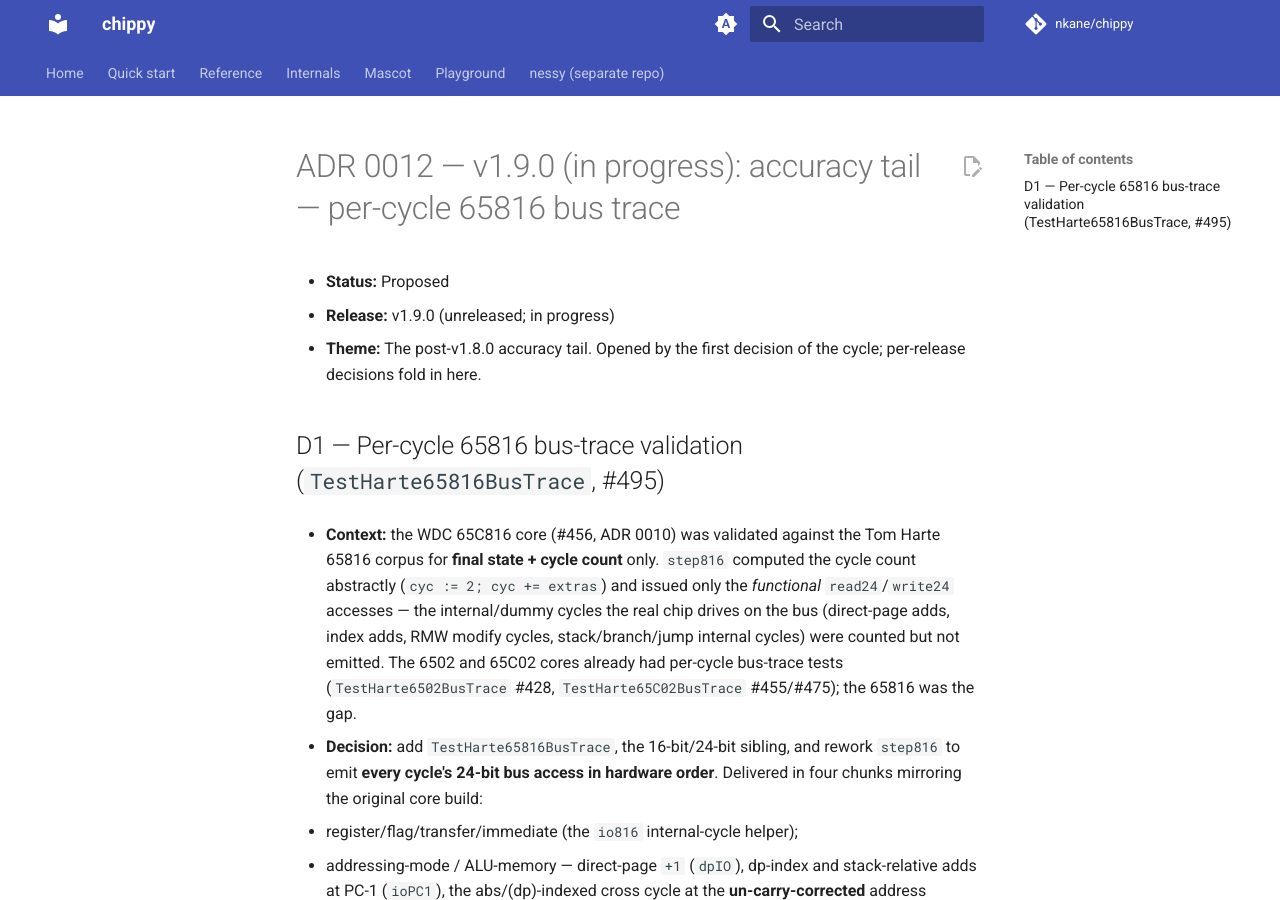
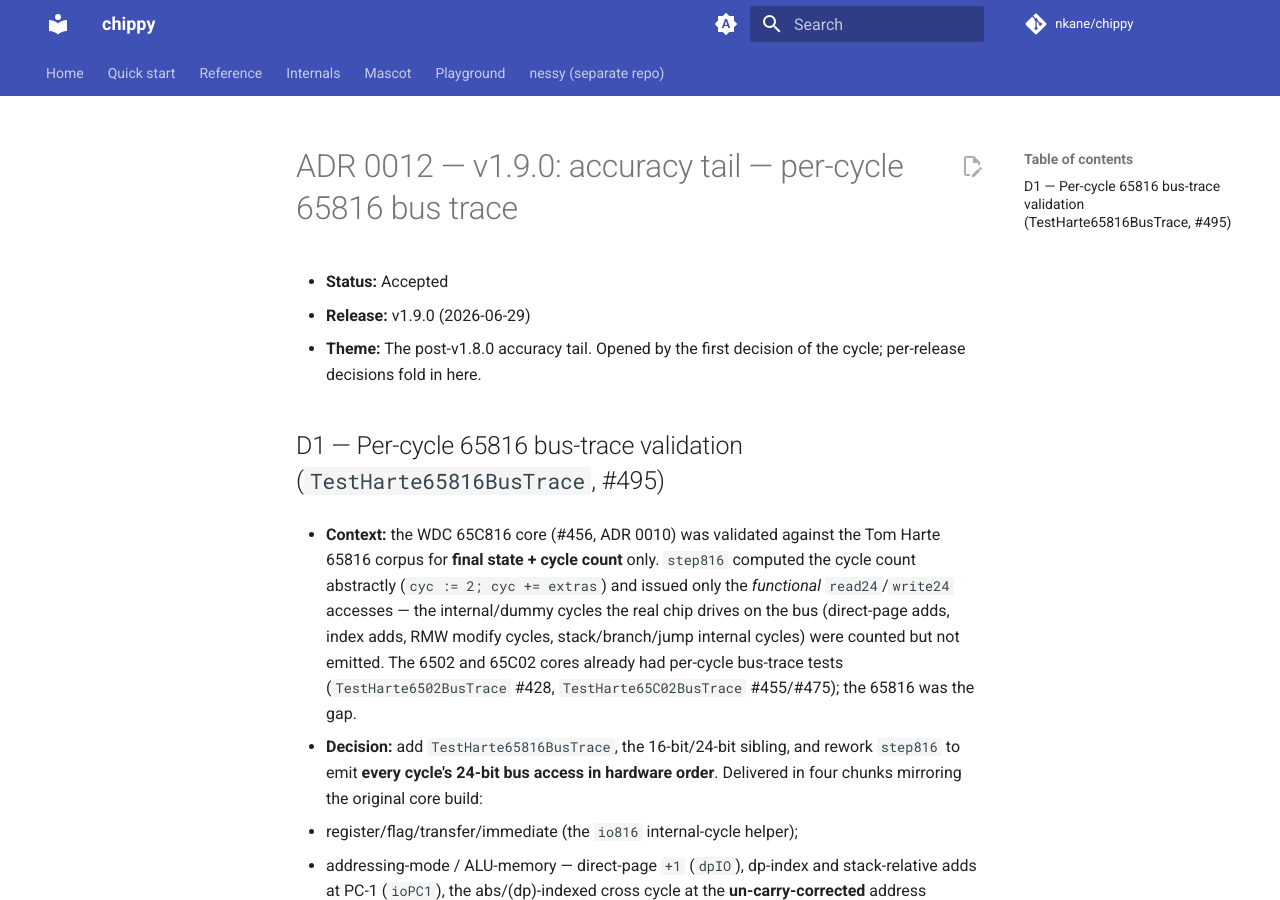
Before and after one commit to nkane/chippy, an MkDocs documentation site: the page built from docs/adr/0012-v1.9.0.md, in a window 1280 px wide and 900 px high. Built offline with MkDocs 1.6.1 and Material for MkDocs 9.7.7, drawn with Linux system fonts in a browser that asks for light colours; comment, search, counter and statistics services are not loaded.

Commit message:
docs: finalize ADR 0012 + bump release docs for v1.9.0 (#504)

```diff
--- a/docs/adr/0012-v1.9.0.md
+++ b/docs/adr/0012-v1.9.0.md
@@ -1,7 +1,7 @@
-# ADR 0012 — v1.9.0 (in progress): accuracy tail — per-cycle 65816 bus trace
+# ADR 0012 — v1.9.0: accuracy tail — per-cycle 65816 bus trace
 
-- **Status:** Proposed
-- **Release:** v1.9.0 (unreleased; in progress)
+- **Status:** Accepted
+- **Release:** v1.9.0 (2026-06-29)
 - **Theme:** The post-v1.8.0 accuracy tail. Opened by the first decision of the
   cycle; per-release decisions fold in here.
 
```
Also changed, not shown: CLAUDE.md (+1 -1 lines), docs/adr/README.md (+1 -1 lines), docs/context.md (+2 -1 lines).
